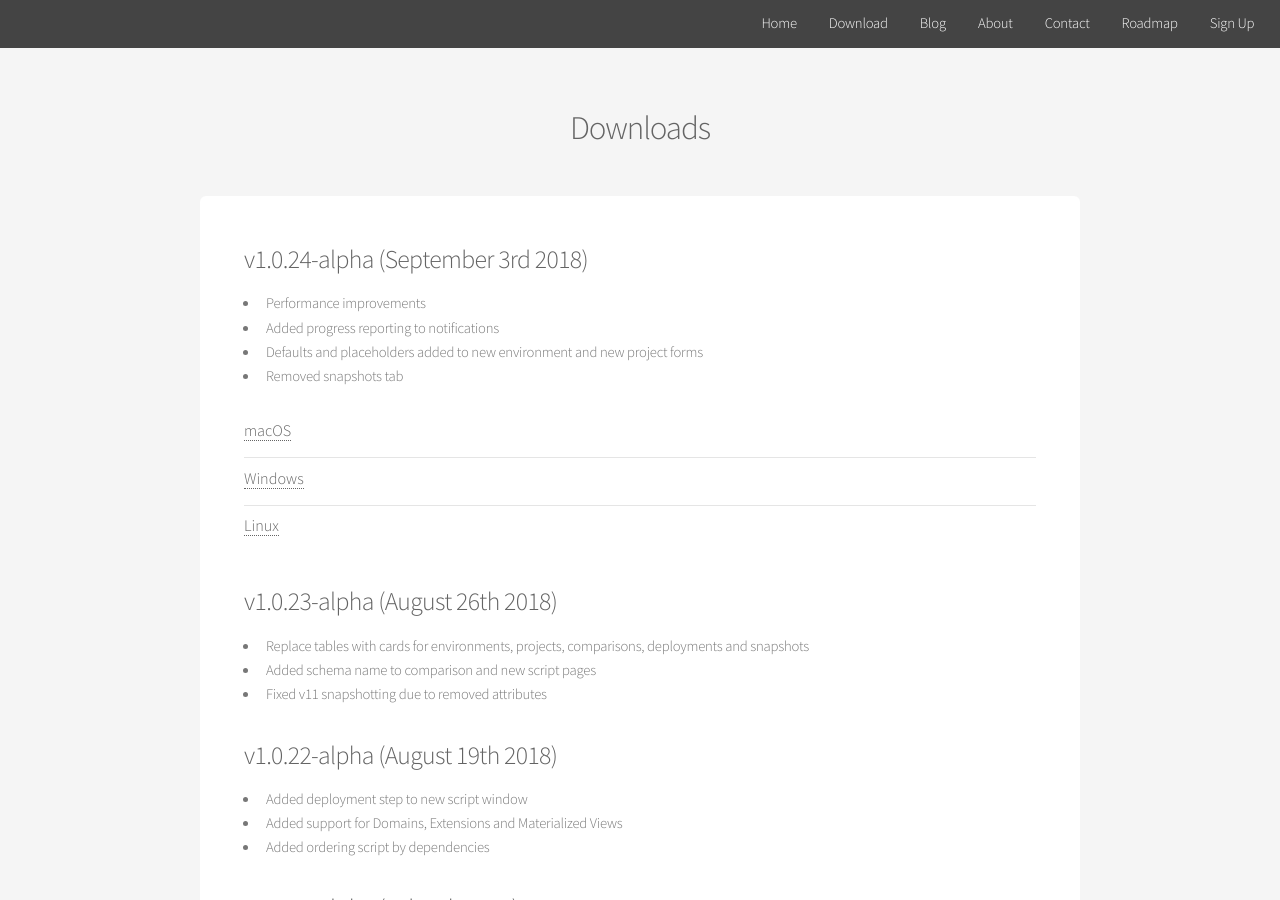
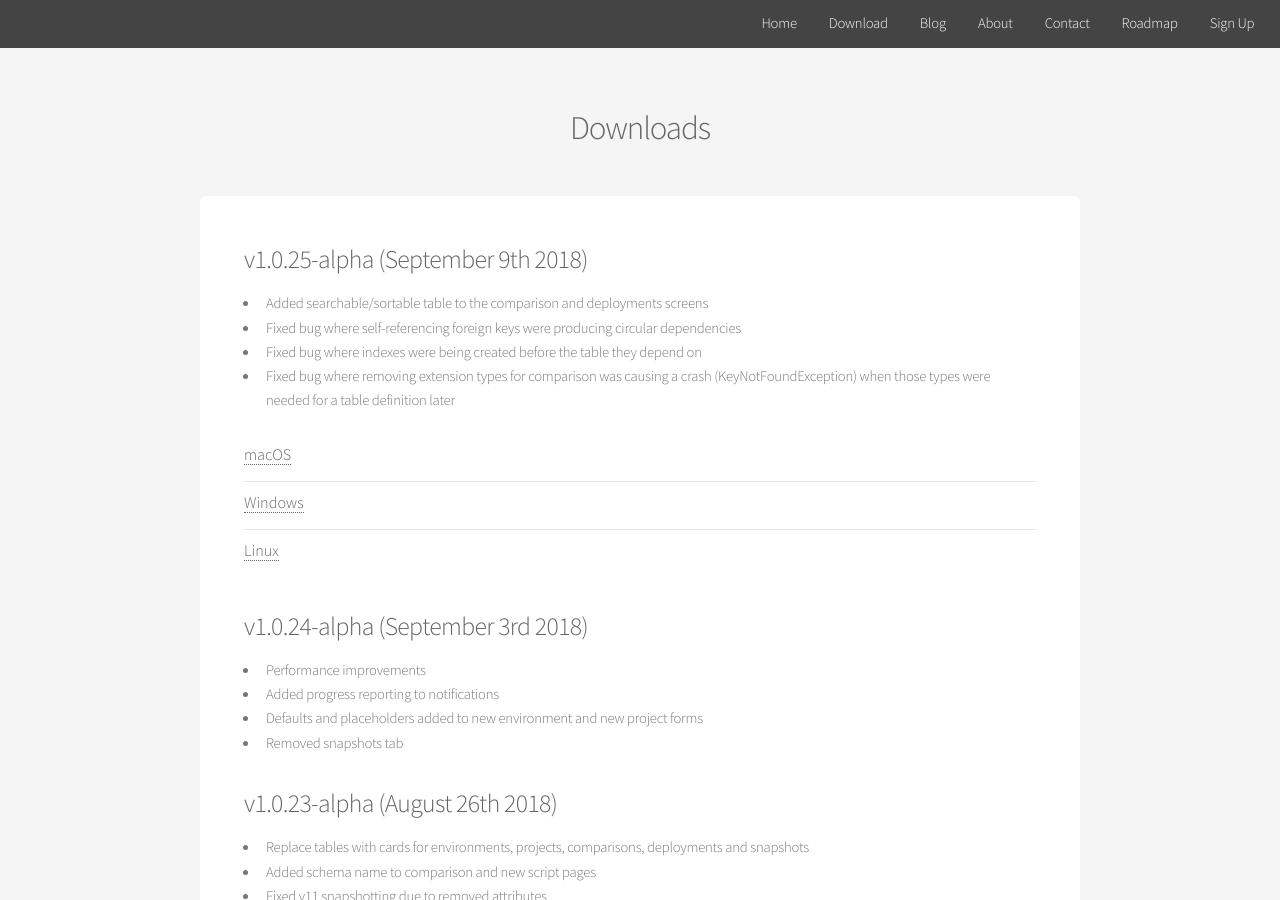
Before and after one commit to sql-migrate/backup2.sql-migrate.github.io, a Jekyll site: the page built from downloads.md, in a window 1280 px wide and 900 px high. Built offline with Jekyll 4.4.1, drawn with Linux system fonts in a browser that asks for light colours.

Commit message:
add 1.0.25-alpha

```diff
--- a/downloads.md
+++ b/downloads.md
@@ -4,36 +4,42 @@
 permalink: /downloads
 ---
 
+<h3>v1.0.25-alpha (September 9th 2018)</h3>
+  - Added searchable/sortable table to the comparison and deployments screens
+  - Fixed bug where self-referencing foreign keys were producing circular dependencies
+  - Fixed bug where indexes were being created before the table they depend on
+  - Fixed bug where removing extension types for comparison was causing a crash (KeyNotFoundException) when those types were needed for a table definition later
+
+  <ul class="alt">
+      <li>
+        <h4>
+          <a class="post-link"
+          onclick="var that=this;ga('send', 'event','Download','macOS 1.0.25-alpha',this.href);setTimeout(function(){location.href=that.href;},200);return false;"
+          href="http://downloads.postgrescompare.com/builds/PostgresCompare-darwin-x64_1.0.25-alpha.zip">macOS</a>
+        </h4>
+      </li>
+      <li>
+        <h4>
+          <a class="post-link"
+          onclick="var that=this;ga('send', 'event','Download','Windows 1.0.25-alpha',this.href);setTimeout(function(){location.href=that.href;},200);return false;"
+          href="http://downloads.postgrescompare.com/builds/PostgresCompare-win32-x64_1.0.25-alpha.zip">Windows</a>
+        </h4>
+      </li>
+      <li>
+        <h4>
+          <a class="post-link"
+          onclick="var that=this;ga('send', 'event','Download','Linux 1.0.25-alpha',this.href);setTimeout(function(){location.href=that.href;},200);return false;"
+          href="http://downloads.postgrescompare.com/builds/PostgresCompare-linux-x64_1.0.25-alpha.zip">Linux</a>
+        </h4>
+      </li>
+  </ul>
+
+
 <h3>v1.0.24-alpha (September 3rd 2018)</h3>
   - Performance improvements
   - Added progress reporting to notifications
   - Defaults and placeholders added to new environment and new project forms
   - Removed snapshots tab
-
-  <ul class="alt">
-      <li>
-        <h4>
-          <a class="post-link"
-          onclick="var that=this;ga('send', 'event','Download','macOS 1.0.24-alpha',this.href);setTimeout(function(){location.href=that.href;},200);return false;"
-          href="http://downloads.postgrescompare.com/builds/PostgresCompare-darwin-x64_1.0.24-alpha.zip">macOS</a>
-        </h4>
-      </li>
-      <li>
-        <h4>
-          <a class="post-link"
-          onclick="var that=this;ga('send', 'event','Download','Windows 1.0.24-alpha',this.href);setTimeout(function(){location.href=that.href;},200);return false;"
-          href="http://downloads.postgrescompare.com/builds/PostgresCompare-win32-x64_1.0.24-alpha.zip">Windows</a>
-        </h4>
-      </li>
-      <li>
-        <h4>
-          <a class="post-link"
-          onclick="var that=this;ga('send', 'event','Download','Linux 1.0.24-alpha',this.href);setTimeout(function(){location.href=that.href;},200);return false;"
-          href="http://downloads.postgrescompare.com/builds/PostgresCompare-linux-x64_1.0.24-alpha.zip">Linux</a>
-        </h4>
-      </li>
-  </ul>
-
 
 <h3>v1.0.23-alpha (August 26th 2018)</h3>
   - Replace tables with cards for environments, projects, comparisons, deployments and snapshots
```
